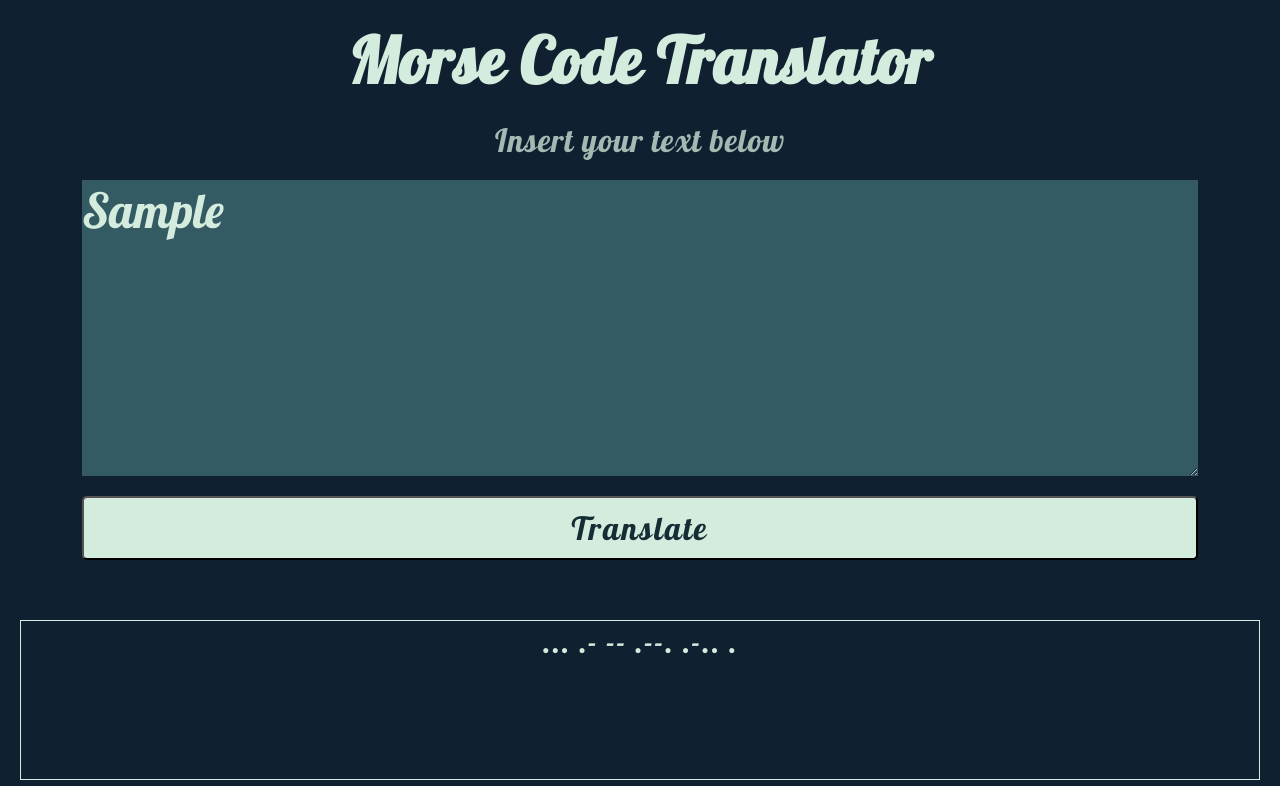
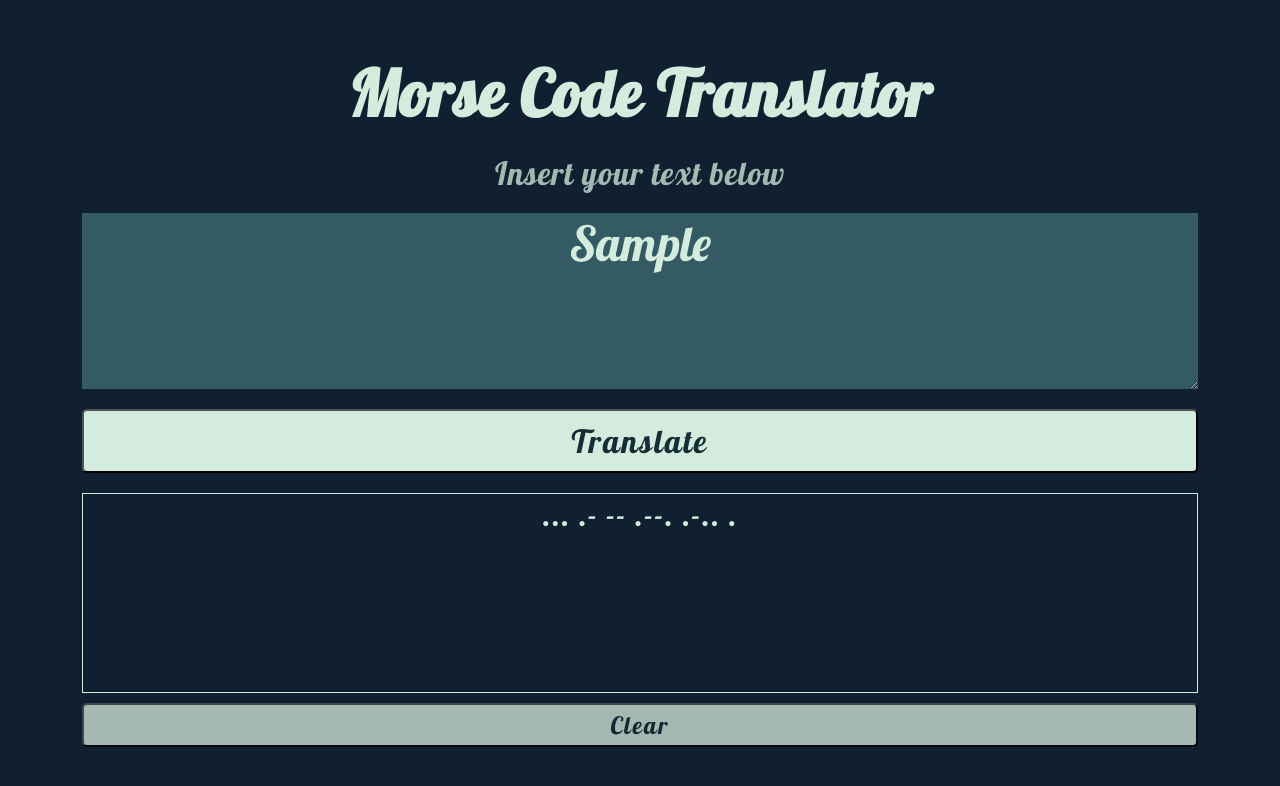
Before and after one commit to AdamDCosta/Morse-Translator, a website with bundled scripts: page index.html in a window 1280 px wide. Both pictures are taken after typing "Sample" into the empty fields and a click on the button "Translate". Built offline with nearby package versions, Linux system fonts and the light colour scheme.

Commit message:
translate function written in translator file using params - but tests are failing

```diff
--- a/SCSS/_layout.scss
+++ b/SCSS/_layout.scss
@@ -22,7 +22,7 @@ main {
     align-items: center;
     margin: 20px;
     width: 90%;
-    height: 60vh;
+    height: 40vh;
 
     &__label {
       color: $color-green-light;
@@ -37,6 +37,7 @@ main {
       width: 100%;
       border: none;
       font-size: 1.5rem;
+      text-align: center;
 
       @include desktop {
         font-size: 3rem;
@@ -52,6 +53,7 @@ main {
       padding: 10px 20px;
       border-radius: 5px;
       letter-spacing: 2px;
+
     }
 
     &__submit:hover {
@@ -63,13 +65,28 @@ main {
 
   .translation {
 
-    height: 30vh;
+    height: 25vh;
     border: 1px solid $color-green-light;
-    width: 100%;
+    width: 90%;
+
 
     p {
       color: $color-green-light;
     }
   }
 
+  .clear {
+
+      background-color: $color-green-light;
+      opacity: 0.75;
+      color: $color-grey;
+      font-size: 1.5rem;
+      width: 90%;
+      margin-top: 10px;
+      padding: 5px 20px;
+      border-radius: 5px;
+      letter-spacing: 2px;
+
+  }
+
 }
--- a/index.html
+++ b/index.html
@@ -17,12 +17,12 @@
       <label for="text-input" class="translator__label">Insert your text below</label>
       <textarea name="text-input" id="text-input" class="translator__input" cols="20" rows="5"></textarea>
       <button value="translate" class="translator__submit">Translate</button>
-      <br>
     </form>
 
     <div class="translation">
 
     </div>
+    <button value="clear" class="clear">Clear</button>
 
   </main>
   <script src="../translator.js" type="module"></script>
--- a/main.js
+++ b/main.js
@@ -1,36 +1,47 @@
 import { validCharacters } from "./data/data.js";
+import { translateToMorse } from "./translator.js";
 
 // DOM elements
 
 const textInput = document.querySelector(".translator__input");
 
-const translateBtn = document.querySelector("button");
+const translateBtn = document.querySelector(".translator__submit");
 
-const textOutput = document.querySelector(".translation");
+
+const clearBtn = document.querySelector(".clear");
 
 // run translate function when submitted
 
-let invalid = "Character not available in morse code"
+// let invalid = "Character not available in morse code"
 
 
- export const translateToMorse = () => {
-  let userInput = textInput.value.toLowerCase();
-  let inputLetters = userInput.split("");
-  let morseOutput = inputLetters.map(letter => {
-    if (validCharacters[letter]) {
-      return validCharacters[letter];
-    }
-    else {
-      return invalid;
-    }
+//  export const translateToMorse = () => {
+//   let userInput = textInput.value.toLowerCase();
+//   let inputLetters = userInput.split("");
+//   let morseOutput = inputLetters.map(letter => {
+//     if (validCharacters[letter]) {
+//       return validCharacters[letter];
+//     }
+//     else {
+//       return invalid;
+//     }
 
-  })
-  let result = morseOutput.join(" ");
-  textOutput.innerHTML = `<p>${result}</p>`;
+//   })
+//   let result = morseOutput.join(" ");
+//   textOutput.innerHTML = `<p>${result}</p>`;
 
-}
+// }
+const textOutput = document.querySelector(".translation")
 
 translateBtn.addEventListener("click", (event) => {
   event.preventDefault();
-  translateToMorse(textInput);
+  textOutput.innerHTML = translateToMorse(textInput);
 })
+
+clearBtn.addEventListener("click", () => {
+  const clearAll = () => {
+    textInput.value = "";
+    textOutput.innerHTML = "";
+  }
+  clearAll();
+})
--- a/translator.js
+++ b/translator.js
@@ -1,49 +1,26 @@
 import { validCharacters } from "./data/data.js";
 
-import { translateToMorse } from "./main.js";
+// import { translateToMorse } from "./main.js";
 
 
-
-
-export const translateToMorse = (english) => {
-  return ".----";
-}
-
-export const translateToEnglish = (morse) => {
-  return "e";
-}
-
-// input a - returns corresponding morse
-
-// let userInput = textInput.value;
-
-let invalid = "Character not available in morse code"
-
-
-export const translateToMorse = () => {
-  let userInput = textInput.value.toLowerCase();
+export const translateToMorse = (string) => {
+  let userInput = string.value.toLowerCase();
   let inputLetters = userInput.split("");
   let morseOutput = inputLetters.map(letter => {
     if (validCharacters[letter]) {
       return validCharacters[letter];
     }
     else {
+      let invalid = "Character not available in morse code"
       return invalid;
     }
 
   })
   let result = morseOutput.join(" ");
-  textOutput.innerHTML = `<p>${result}</p>`;
+  // textOutput.innerHTML = `<p>${result}</p>`;
+  return `<p>${result}</p>`;
 
 }
-
-
-translateBtn.addEventListener("click", (event) => {
-  event.preventDefault();
-  let userInput = textInput.textContent;
-  translateToMorse(userInput);
-
-})
 
 
 
```
Also changed, not shown: translator.test.js (+6 -33 lines), SCSS/main.css.
